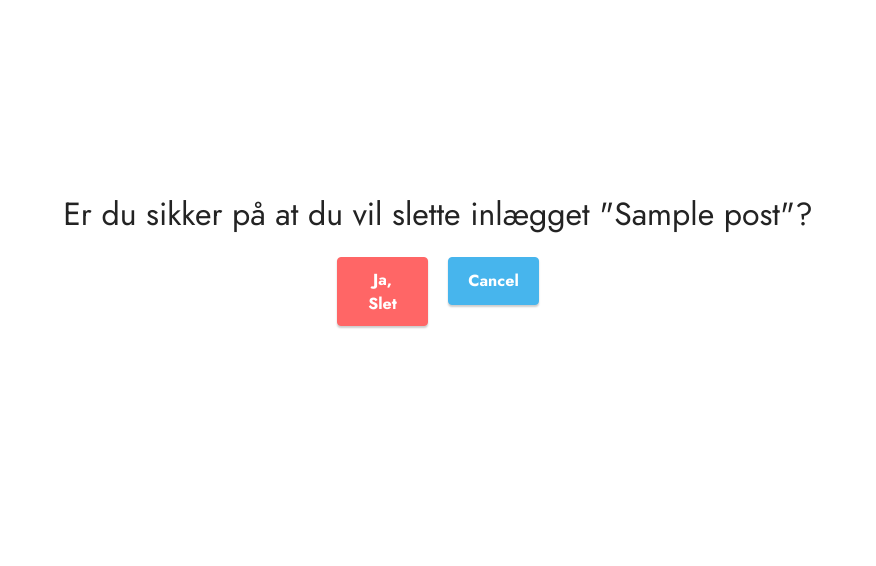
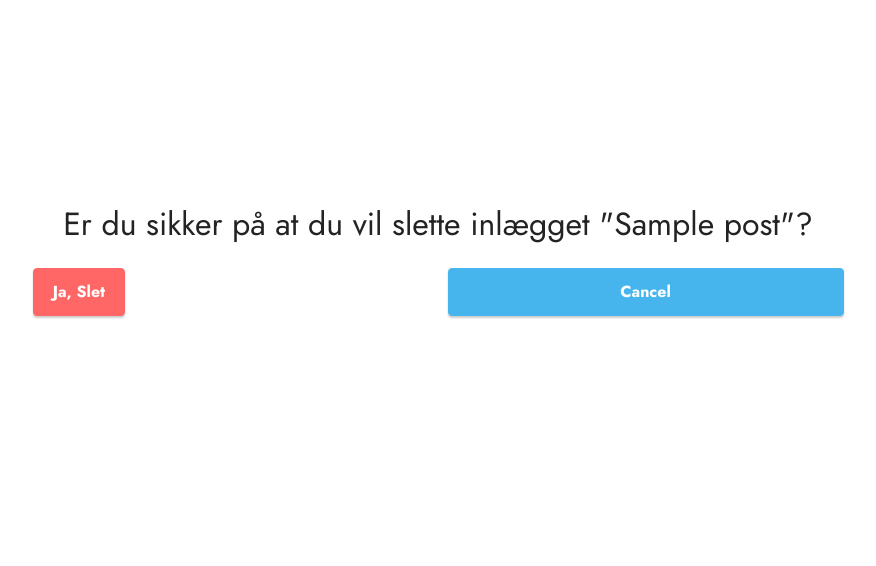
Before and after one commit to Zolihar/wegty, a Django app: page /log/1/delete in a window 1280 px wide. Shown: the part 198-764 px from the top of the page, without its empty margins (202-1078 px from the left). Run offline with Django 4.2, Linux system fonts and the light colour scheme; a user stored in the database is signed in; tables that the repository leaves empty hold one stand-in row (values such as "Sample post"); some libraries are stand-ins or nearby versions.

Commit message:
css ændring

```diff
--- a/static/weightloss/mine/css/main.css
+++ b/static/weightloss/mine/css/main.css
@@ -7,7 +7,7 @@
 
 .content-delete {
 	margin: auto;
-	width: 25%;
+	width: 100%;
 }
 
 .card-title, .card-content{
```
